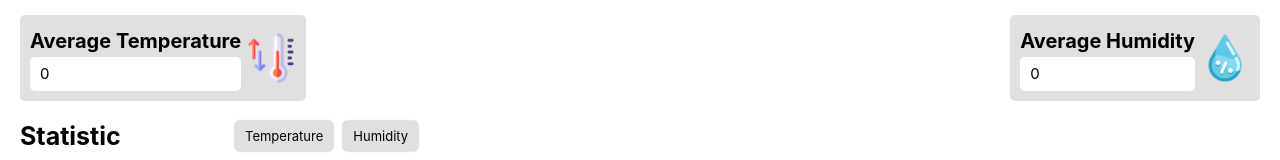
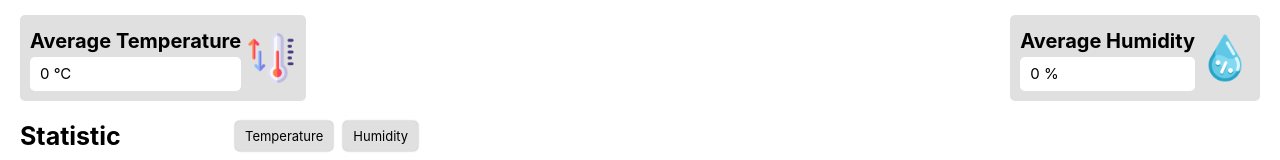
Before and after one commit to irchuk67/humidity-temperature-tracker, a React (Create React App) app: page / in a window 1280 px wide. Shown: the top 160 px of the page. Built offline with nearby package versions, Linux system fonts and the light colour scheme.

Commit message:
add data measures

```diff
--- a/src/components/averageValues/averageValues.js
+++ b/src/components/averageValues/averageValues.js
@@ -12,7 +12,7 @@ const AverageValues = () => {
             <div className={"average__item average__temperature"}>
                 <div className={"average__title"}>
                     <p className={"average__heading"}>Average Temperature</p>
-                    <p className={"average__value"}>{temperature}</p>
+                    <p className={"average__value"}>{temperature} &deg;C</p>
                 </div>
                 <img src={temperatureImg}
                      alt={"temperature icon"}
@@ -22,7 +22,7 @@ const AverageValues = () => {
             <div className={"average__item average__humidity"}>
                 <div className={"average__title"}>
                     <p className={"average__heading"}>Average Humidity</p>
-                    <p className={"average__value"}>{humidity}</p>
+                    <p className={"average__value"}>{humidity} %</p>
 
                 </div>
                 <img src={humidityImg}
```
